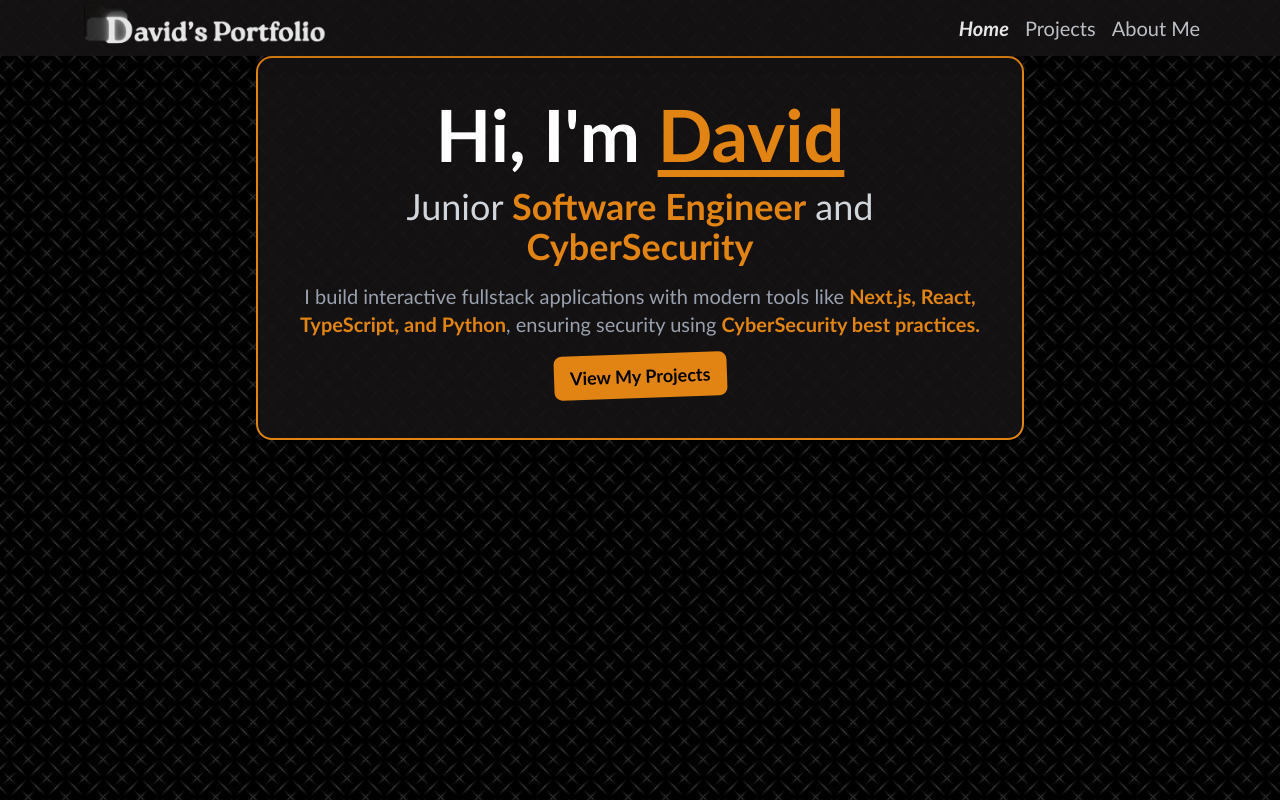
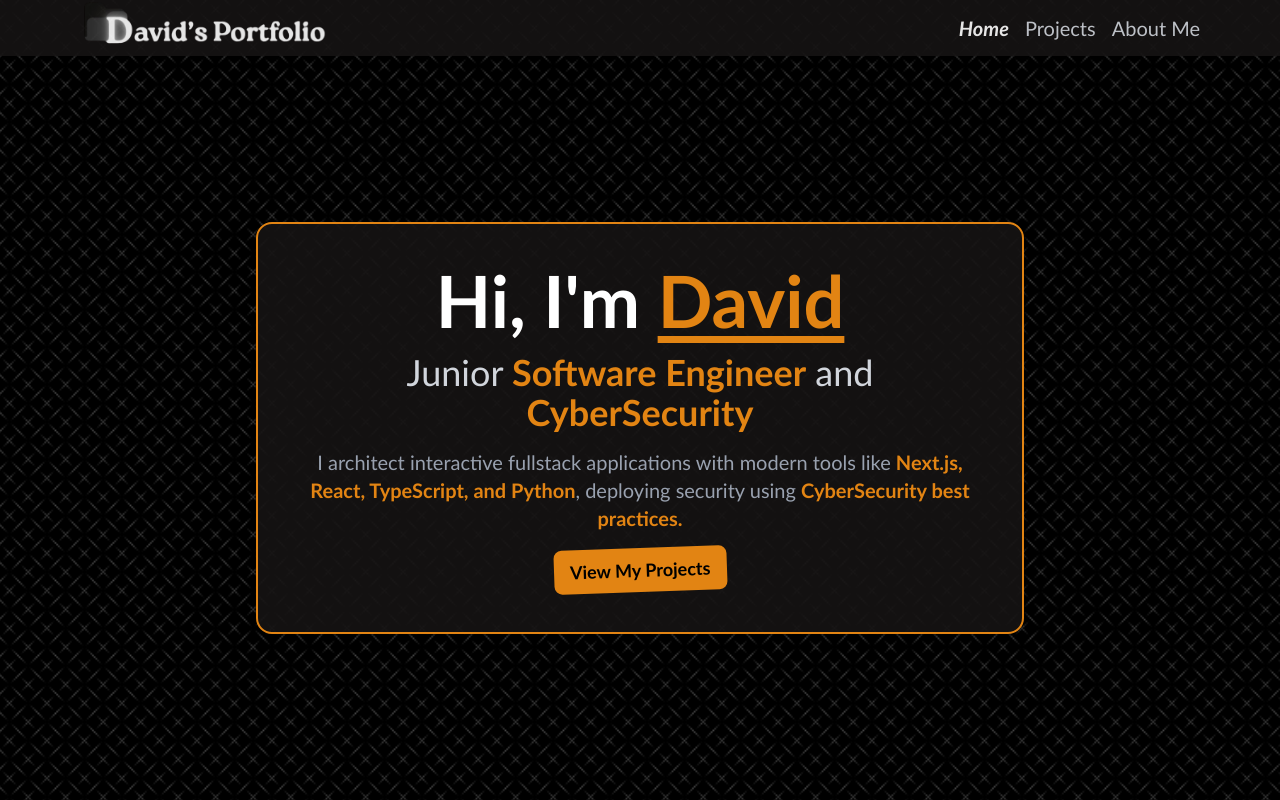
Before and after one commit to Dcai1/Portfolio, a Next.js app: page / in a window 1280 px wide. Shown: the top 800 px of the page. Built offline with nearby package versions, Linux system fonts and the light colour scheme.

Commit message:
- Updated HomePage layout and optimized project card animation

```diff
--- a/src/app/HomePage.tsx
+++ b/src/app/HomePage.tsx
@@ -81,9 +81,9 @@ export default function HomePage() {
       {/* Main */}
 
       {/* Grab full page height */}
-      <div className="min-h-screen">
+      <div className="flex min-h-[calc(100dvh-3.5rem)] w-full items-center justify-center px-4 sm:px-6">
         <motion.div
-          className="flex flex-col my-auto mx-auto items-center w-[min(100%,48rem)] px-6 py-10 text-center border-2 shadow-lg bg-night/90 border-fulvous rounded-2xl sm:px-8"
+          className="flex flex-col items-center w-[min(100%,48rem)] px-6 py-10 text-center border-2 shadow-lg bg-night/90 border-fulvous rounded-2xl sm:px-8"
           initial={{ opacity: 0, y: -45, rotate: 0 }}
           animate={{ opacity: 1, y: 0 }}
           transition={{ duration: 0.7 }}
@@ -126,9 +126,9 @@ export default function HomePage() {
             animate={{ opacity: 1, y: 0 }}
             transition={{ duration: 1, delay: 1 }}
           >
-            I build interactive fullstack applications with modern tools like{" "}
-            <Highlight text="Next.js, React, TypeScript, and Python" />,
-            ensuring security using{" "}
+            I architect interactive fullstack applications with modern tools
+            like <Highlight text="Next.js, React, TypeScript, and Python" />,
+            deploying security using{" "}
             <Highlight
               text="CyberSecurity best
           practices."
@@ -161,6 +161,8 @@ export default function HomePage() {
           </p>
         </div>
 
+        {/*---------------------------------- FEATURED PROJECTS ----------------------------------- */}
+
         <div className="flex flex-col items-center gap-4 mt-8 sm:gap-5">
           {featuredProjects.map((project, index) => {
             const accent = projectAccents[index % projectAccents.length];
@@ -168,8 +170,9 @@ export default function HomePage() {
             const cardMotion = shouldReduceMotion
               ? {}
               : {
+                  // PROJECT CARD HOVER ANIMATION CONFIG
                   opacity: 1,
-                  y: -3,
+                  scale: 1.02,
                 };
 
             return (
```
Also changed, not shown: 1 other file (tests, documents, lock files or other folders).
